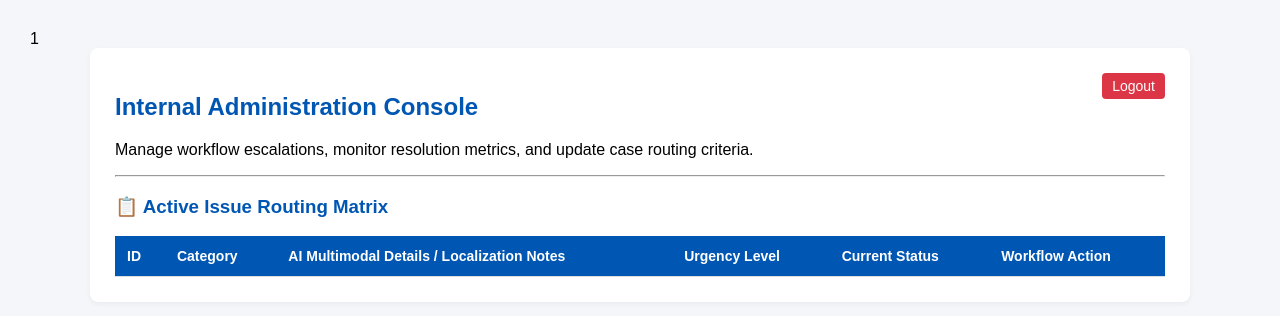
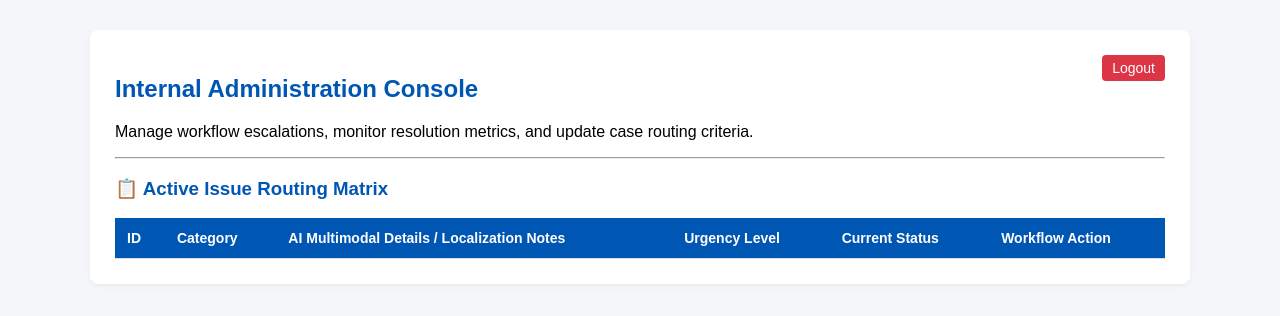
Before and after one commit to Quadranova/ResolveX, a Flask app: template templates/admin.html in a window 1280 px wide. Shown: the top 316 px of the page. Run offline with Flask 3, Linux system fonts and the light colour scheme; the template is opened without the code that fills it, so the values that code supplies are empty.

Commit message:
admin.html

```diff
--- a/templates/admin.html
+++ b/templates/admin.html
@@ -1,4 +1,4 @@
-<!DOCTYPE html>1
+<!DOCTYPE html>
 <html lang="en">
 <head>
     <title>ResolveX - Admin Dashboard</title>
```
